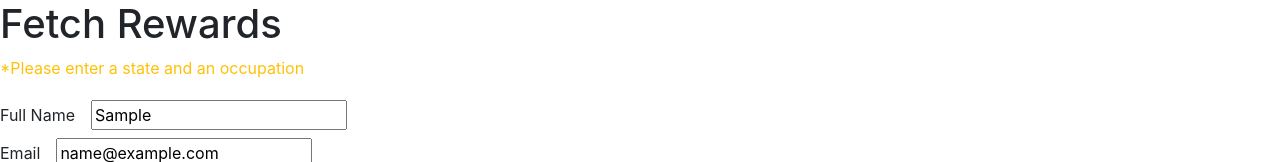
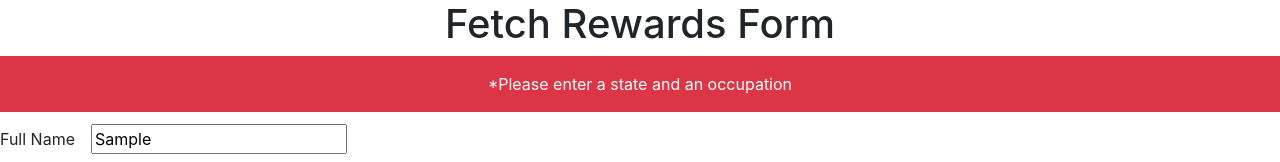
Before and after one commit to ah-james/fetch-rewards-take-home, a React (Create React App) app: page / in a window 1280 px wide. Both pictures are taken after typing "Sample", "name@example.com", "Sample123" into the empty fields and a click on the input 39 px from the left and 273 px from the top of the page. Shown: the top 162 px of the page. Built offline with nearby package versions, Linux system fonts and the light colour scheme; no server answers.

Commit message:
Small Changes

```diff
--- a/src/actions/appActions.js
+++ b/src/actions/appActions.js
@@ -18,8 +18,7 @@
     }
 }
 
-export const addData = (name, email, password, occupation, state) => {
-    return async dispatch => {
+export const addData = async (name, email, password, occupation, state) => {
     try {
         let response = await fetch('https://frontend-take-home.fetchrewards.com/form', {
             method: 'POST',
@@ -29,7 +28,7 @@
 
         if (response.ok) {
             // give alert on page that the form was submitted successfully
-                toast.success('Your form submitted correctly!')
+            toast.success('Your form submitted successfully!')
         } else {
             throw new Error('Something Went Wrong!')
         }
@@ -38,4 +37,3 @@
         throw error
     }
 }
-}
--- a/src/components/UserForm.js
+++ b/src/components/UserForm.js
@@ -61,7 +61,7 @@
 
     return(
         <div>
-            <p class="text-warning">{errors}</p>
+            {errors ? <p class="text-center p-3 mb-2 bg-danger text-white">{errors}</p> : null}
             <form onSubmit={handleSubmit}>
                 <div class="row g-3 align-items-center">
                     <div class="col-auto">
@@ -112,7 +112,7 @@
                     </div>
                 </div>
                 <input type="submit" class="btn btn-primary"/>
-                <ToastContainer position="top-center" autoClose={5000} hideProgressBar={false} newestOnTop={false} closeOnClick rtl={false} pauseOnFocusLoss draggable pauseOnHover/>
+                <ToastContainer position="top-center" autoClose={5000} hideProgressBar={false} newestOnTop={false} closeOnClick rtl={false} pauseOnFocusLoss draggable pauseOnHover />
             </form>
         </div>
     )
--- a/src/containers/FormContainer.js
+++ b/src/containers/FormContainer.js
@@ -25,7 +25,7 @@
 
     return (
         <div>
-            <h1>Fetch Rewards</h1>
+            <h1 class="text-center">Fetch Rewards Form</h1>
             <UserForm occupationsList={occupationsList} statesList={statesList} />
         </div>
     );
```
Also changed, not shown: package.json (line endings or trailing spaces), src/App.js (line endings or trailing spaces), src/index.js (line endings or trailing spaces), src/reducers/appReducer.js (line endings or trailing spaces), 1 other file (tests, documents, lock files or other folders). Lines whose indentation alone changed are shown as unchanged.
